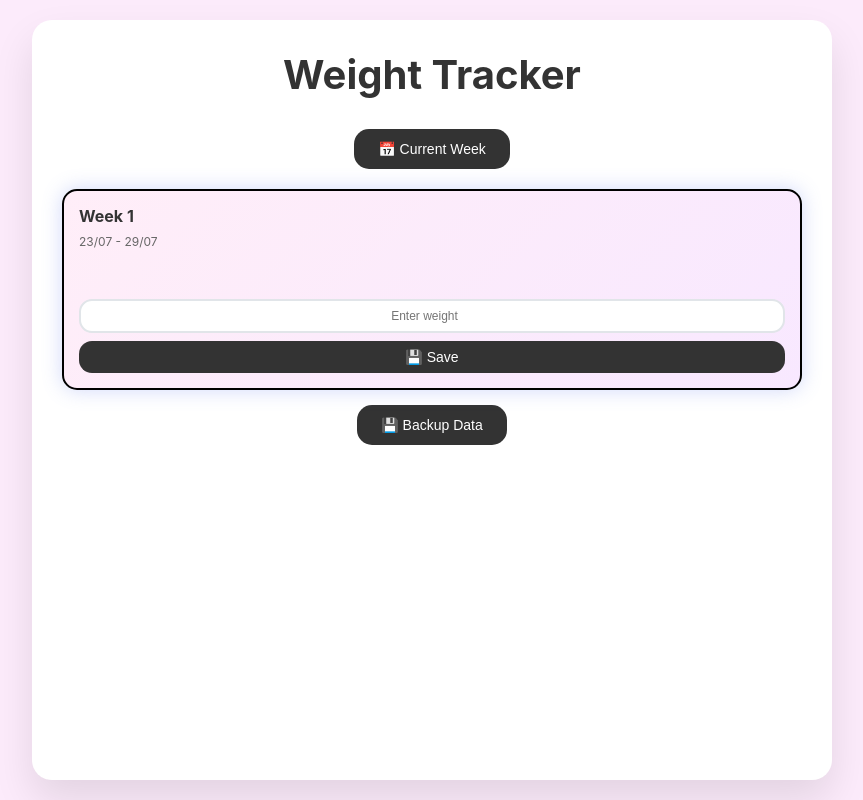
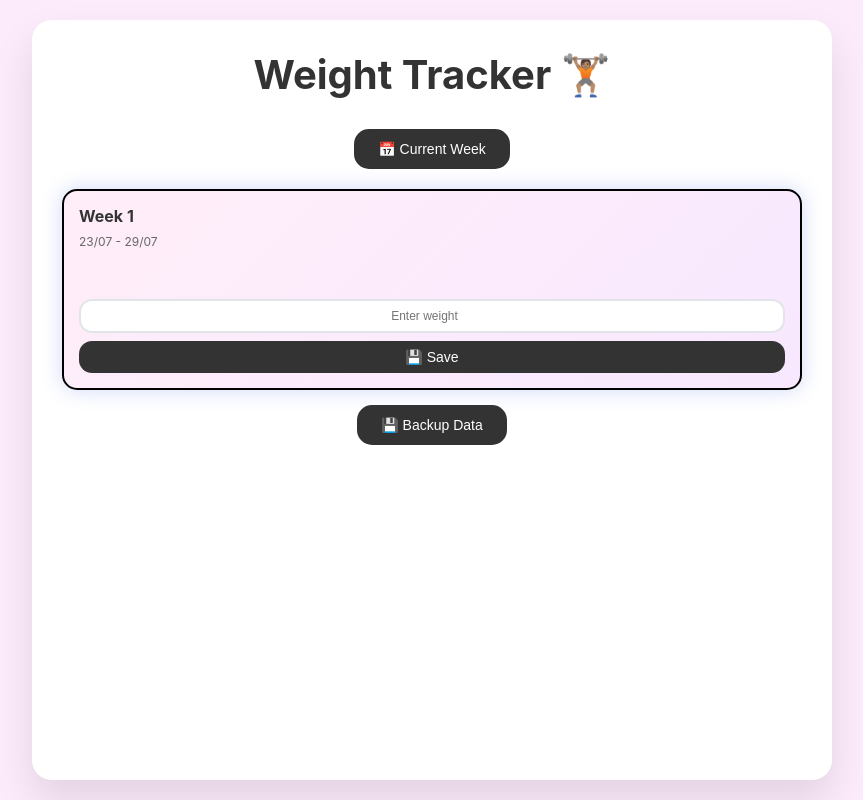
Before and after one commit to saidaLachgar/weight-tracker, a plain HTML site: page index.html in a window 1280 px wide. Shown: the whole page, without its empty margins (208-1071 px from the left). Drawn offline with Linux system fonts and the light colour scheme.

Commit message:
Update index.html

```diff
--- a/index.html
+++ b/index.html
@@ -180,7 +180,7 @@
 
 <body>
     <div class="container">
-        <h1>Weight Tracker </h1>
+        <h1>Weight Tracker 🏋🏽</h1>
 
         <div class="controls">
             <button onclick="goToCurrentWeek()">📅 Current Week</button>
```
